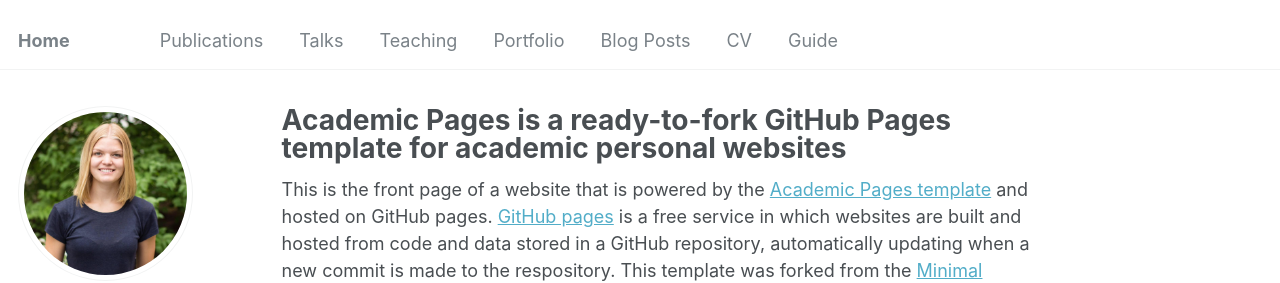
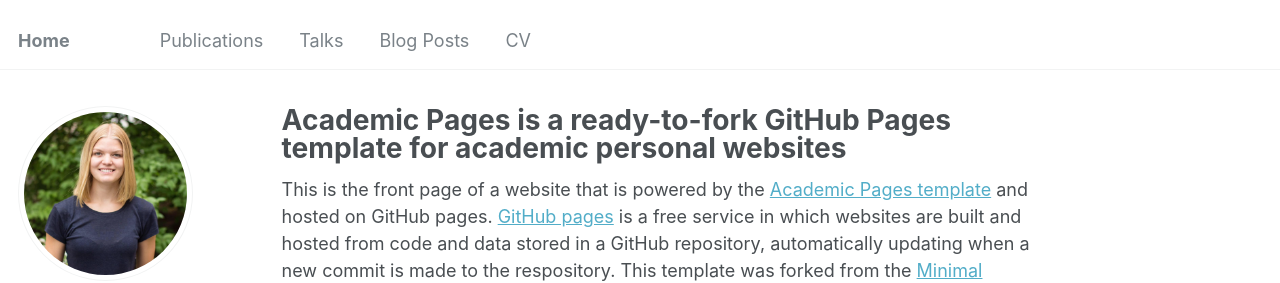
Before and after one commit to rwinqvist/rwinqvist1.github.io, a Jekyll site: the page built from _pages/about.md, in a window 1280 px wide. Shown: the top 283 px of the page. Built offline with Jekyll 4.4.1, drawn with Linux system fonts in a browser that asks for light colours; some web fonts are replaced.

```diff
--- a/_data/navigation.yml
+++ b/_data/navigation.yml
@@ -6,17 +6,8 @@ main:
   - title: "Talks"
     url: /talks/
 
-  - title: "Teaching"
-    url: /teaching/
-
-  - title: "Portfolio"
-    url: /portfolio/
-
   - title: "Blog Posts"
     url: /year-archive/
 
   - title: "CV"
     url: /cv/
-
-  - title: "Guide"
-    url: /markdown/
--- a/_includes/head.html
+++ b/_includes/head.html
@@ -1,6 +1,9 @@
 {% include base_path %}
 
 <meta charset="utf-8">
+
+<!-- Static Title -->
+<title>TAB TEST</title>
 
 {% include seo.html %}
 
```
